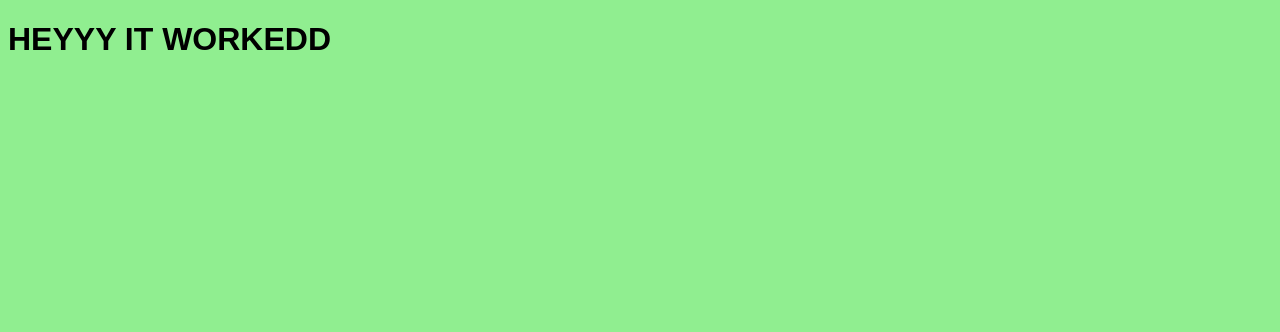
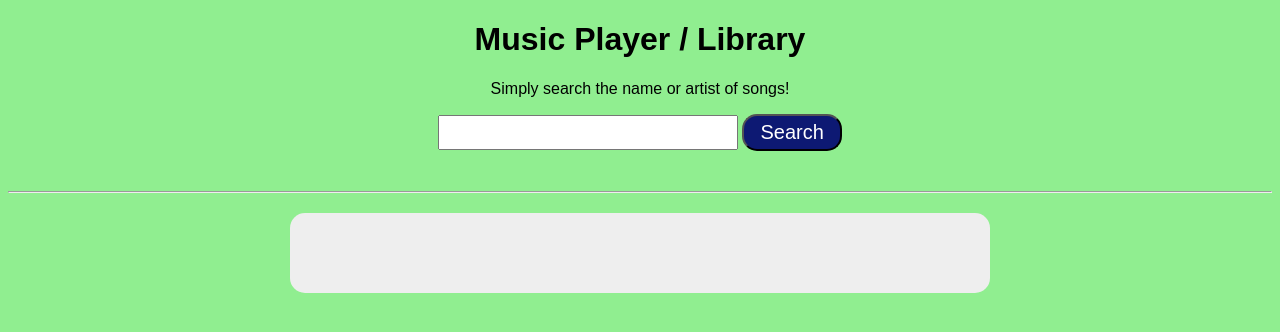
Before and after one commit to Teehxw/Music-Player-, a plain HTML site: page music.Html in a window 1280 px wide. Drawn offline with Linux system fonts and the light colour scheme.

Commit message:
adlkjadjalkdjKJdlk

```diff
--- a/JS/main.js
+++ b/JS/main.js
@@ -28,6 +28,7 @@ function signInHandler() {
   for (let i=0; i< member.length; i++){
     if(memberUserLog === member[i].membUser && memberPassLog === member[i].membPass){
       alert("Login Successful");
+      window.location.href = "music.html"
       return -1;
     }
   } alert("Invalid Username or Password")
@@ -53,14 +54,14 @@ function newMember(memberUser, memberPass ) {
 function checkUser(user,pass){
   for(let i=0; i < member.length; i++){
     if(user === member[i].membUser){
-      alert("Username already in use")
-      window.open("file: music.html", "Music Player");
-    //   return i
+      alert("Username already in use");
+      return i
 
     }
   }
   member.push(newMember(user, pass));
   alert("Sign Up Successful")
+  return -1
 
 
 
--- /dev/null
+++ b/JS/music.js
@@ -0,0 +1 @@
+//Music Player and Arrays
--- a/music.Html
+++ b/music.Html
@@ -7,14 +7,23 @@
 
     <title>Music Player</title>
 
-    <link rel="icon" type="image/x-icon" href="img/favicon.ico" />
+    <link rel="icon" type="image/x-icon" href="img/music.png" />
     <link rel="stylesheet" href="style.css" />
+    <script defer src="js/musics.js"></script>
 
-    <script defer src="js/gui.js"></script>
-    <script defer src="js/main.js"></script>
   </head>
 
-  <body>
-<h1> HEYYY IT WORKEDD</h1>
+  <body id="musicBody">
+
+  <h1> Music Player / Library</h1>
+  <p>Simply search the name or artist of songs!</p>
+  <p>
+    <input id= "musicFind" type = "text">
+    <button id= "SearchBtn">Search</button>
+  </p>
+  <hr>
+  <div id="container"></div>
+
+
   </body>
 </html>
--- a/style.css
+++ b/style.css
@@ -66,3 +66,17 @@ a:hover {
 #sign-in-div {
   display: none;
 }
+
+button {
+  width:100px;
+  border-radius: 15px;
+
+}
+
+#musicFind {
+  width: 300px;
+}
+
+#musicBody {
+  text-align: center;
+}
```
